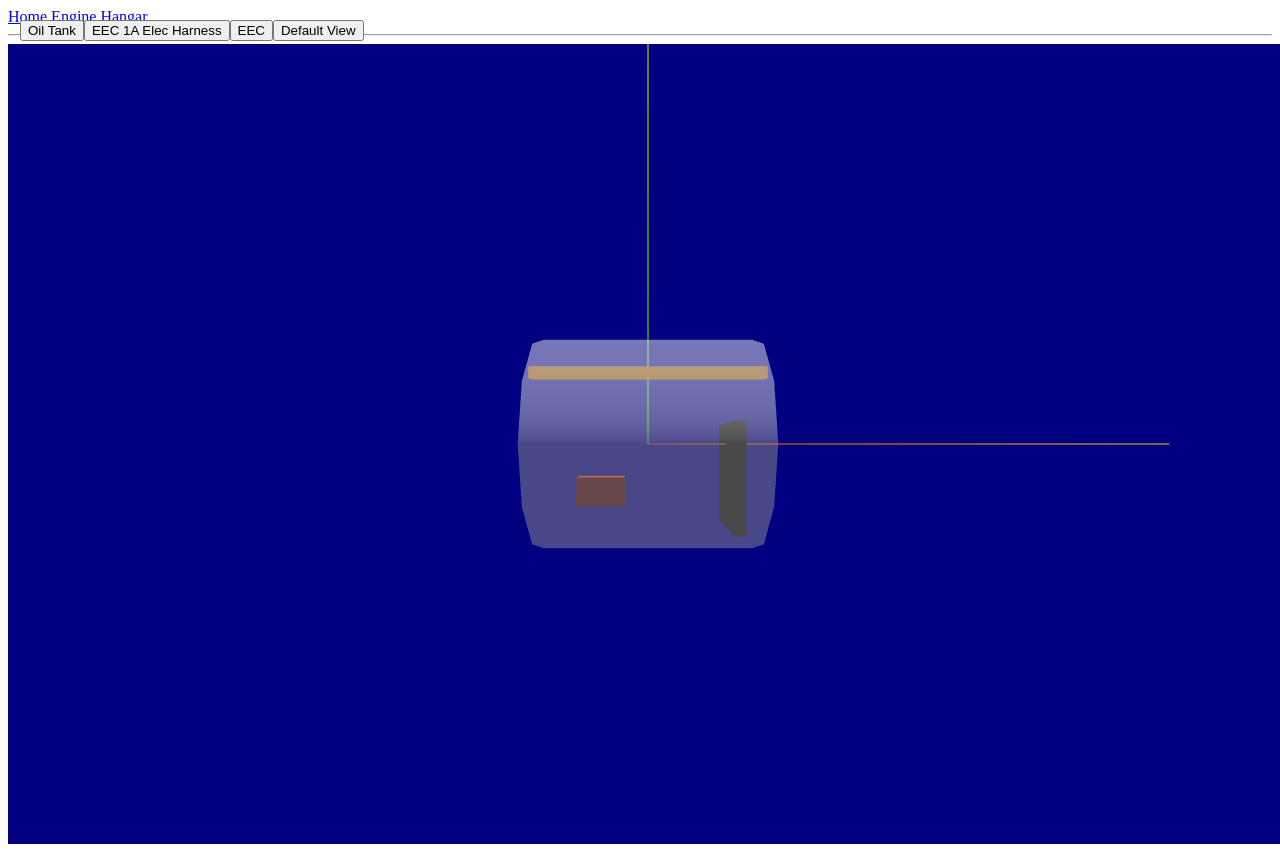
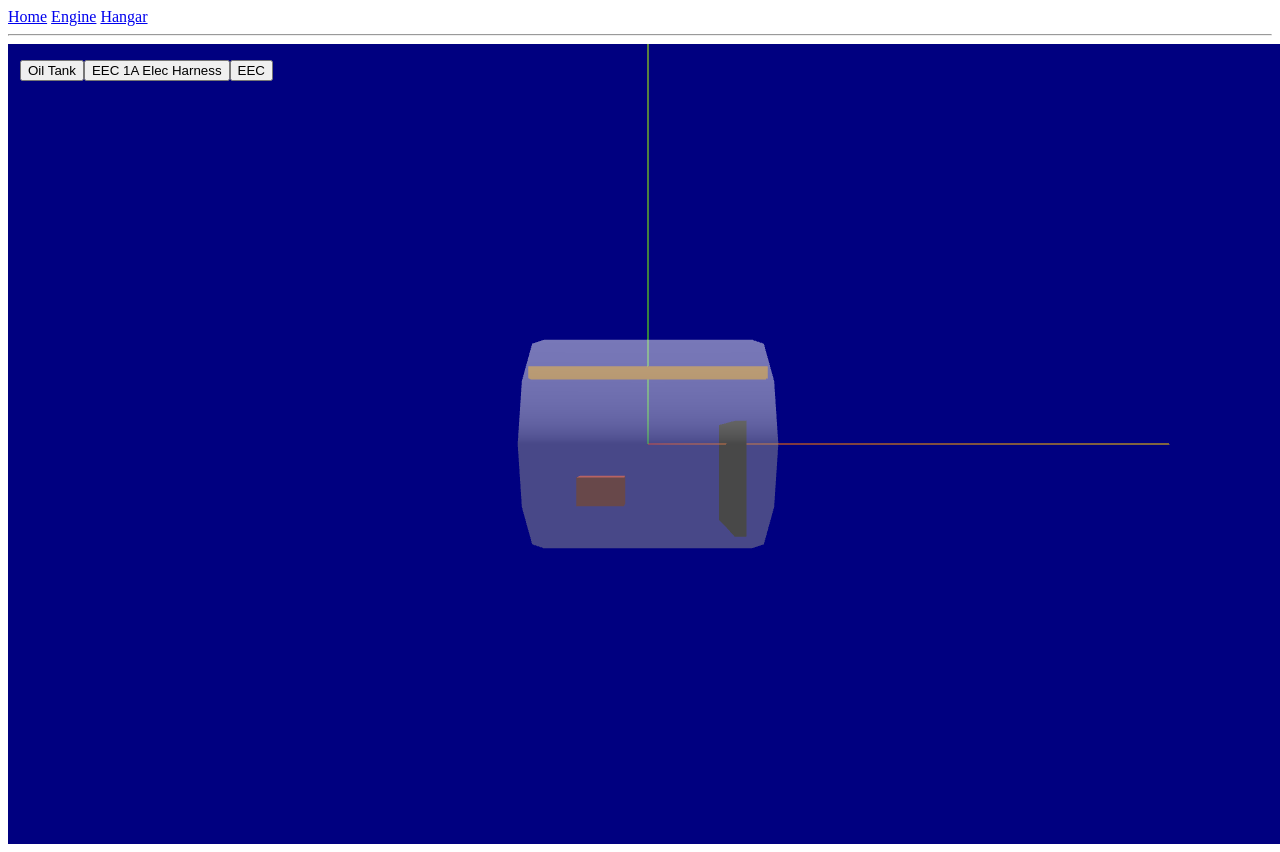
Before and after one commit to alylim/hackathon-threejs, a React (Vite) app: page /engine/ultimate in a window 1280 px wide. Built offline with nearby package versions, Linux system fonts and the light colour scheme.

Commit message:
fix buttons

```diff
--- a/src/routes/engine/ultimate.tsx
+++ b/src/routes/engine/ultimate.tsx
@@ -2,7 +2,7 @@ import { Canvas, useThree } from "@react-three/fiber";
 import { createFileRoute } from "@tanstack/react-router";
 import { useEffect, useState } from "react";
 import { Color } from "three";
-import { OrbitControls, PerspectiveCamera } from "@react-three/drei";
+import { OrbitControls } from "@react-three/drei";
 import { FakeEngine } from "./-components/fake-engine";
 import { PhongedCube } from "./-components/phonged-cube";
 
@@ -55,11 +55,10 @@ function Ultimate() {
         <axesHelper args={[5]} />
       </Canvas>
 
-      <div style={{ position: "absolute", top: 20, left: 20 }}>
+      <div style={{ position: "absolute", top: 60, left: 20 }}>
         <button onClick={() => setActiveTarget([-0.5, -0.5, -0.6])}>Oil Tank</button>
         <button onClick={() => setActiveTarget([2, 0.1, 0.1])}>EEC 1A Elec Harness</button>
         <button onClick={() => setActiveTarget([0.1, 1, 1])}>EEC</button>
-        <button onClick={() => setActiveTarget(null)}>Default View</button>
       </div>
     </div>
   );
```
